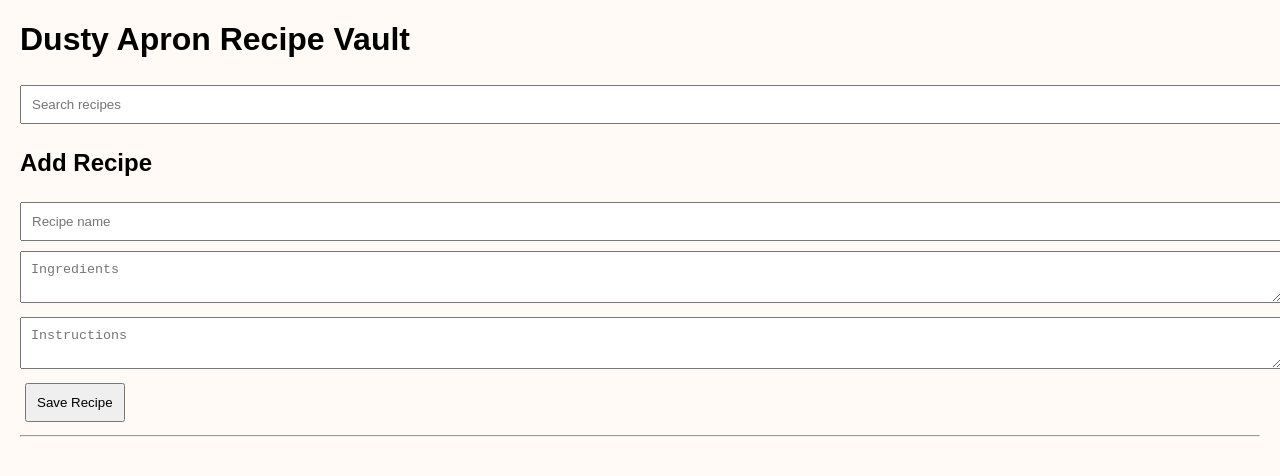
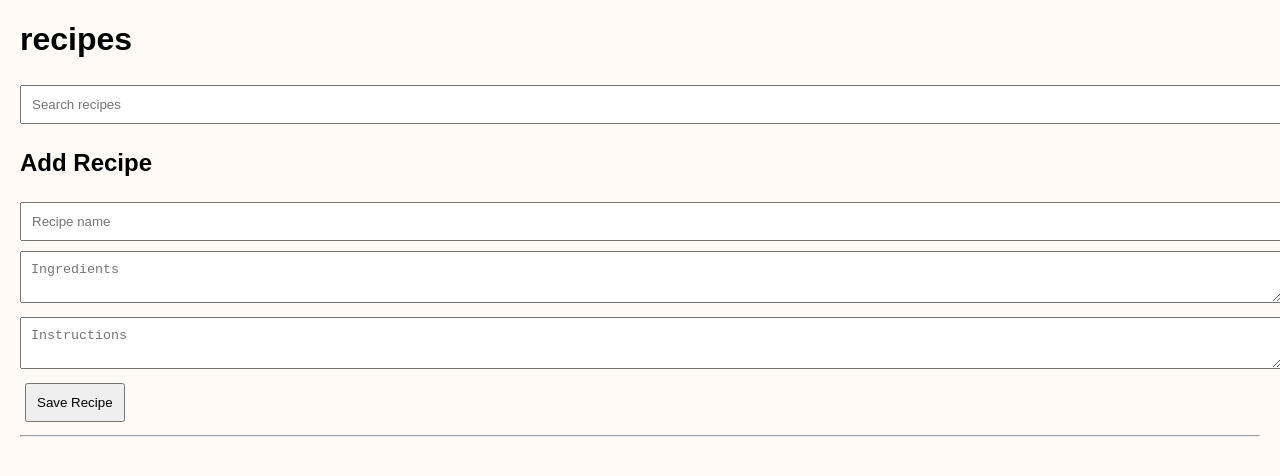
Before and after one commit to thatcherludwig-ops/Thatcherludwig.github.io, a plain HTML site: page Index.html in a window 1280 px wide. Drawn offline with Linux system fonts and the light colour scheme.

Commit message:
Update Index.html

```diff
--- a/Index.html
+++ b/Index.html
@@ -35,7 +35,7 @@ background:white;
 
 <body>
 
-<h1>Dusty Apron Recipe Vault</h1>
+<h1>recipes</h1>
 
 <input id="search" placeholder="Search recipes">
 
```
